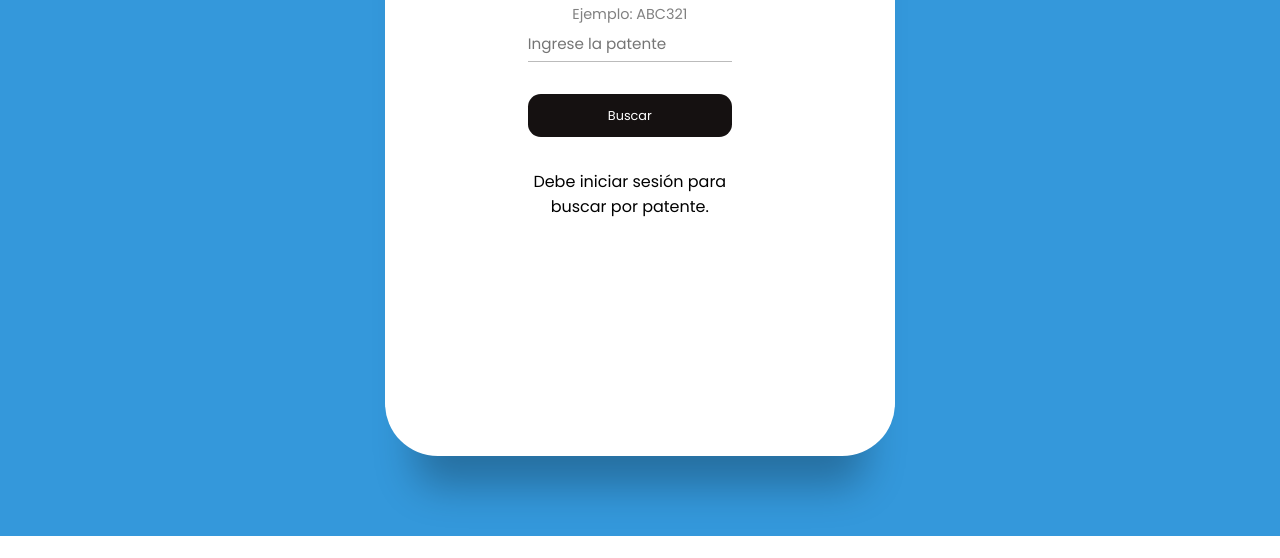
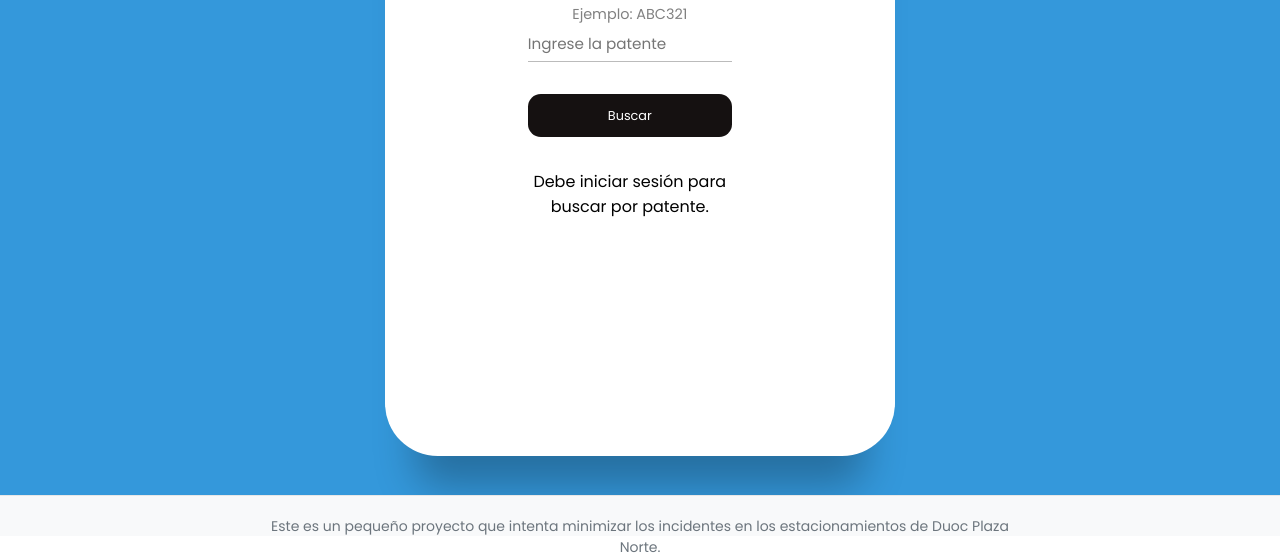
Before and after one commit to zkin1/PatentesD, a plain HTML site: page html/index.html in a window 1280 px wide. Shown: the part 356-914 px from the top of the page. Before the commit the page ends 892 px from the top, so only its background shows below. Drawn offline with nearby package versions, Linux system fonts and the light colour scheme.

Commit message:
agregue el footer a la pagina

```diff
--- a/css/style.css
+++ b/css/style.css
@@ -11,6 +11,11 @@
 body,
 input {
   font-family: "Poppins", sans-serif;
+}
+
+html {
+  min-height: 100%;
+  position: relative;
 }
 
 main {
@@ -273,3 +278,27 @@ main.sign-up-mode .forms-wrap {
 scan{
     color: yellow;
 }
+
+.footer {
+  flex-shrink: 0;
+  background-color: #f8f9fa;
+  padding: 20px 0;
+  text-align: center;
+  position: absolute;
+  bottom: 0;
+  width: 100%;
+  height: 40px;
+  border-top: 1px solid #e7e7e7;
+}
+
+.footer-content {
+  max-width: 800px;
+  margin: 0 auto;
+  padding: 0 20px;
+}
+
+.footer p {
+  margin: 0;
+  color: #6c757d;
+  font-size: 14px;
+}
--- a/html/index.html
+++ b/html/index.html
@@ -67,6 +67,14 @@
       </div>
     </div>
   </main>
+
+  <footer class="footer">
+    <div class="footer-content">
+      <p>Este es un pequeño proyecto que intenta minimizar los incidentes en los estacionamientos de Duoc Plaza Norte.</p>
+    </div>
+  </footer>
+
   <script src="../js/script.js"></script>
+
 </body>
 </html>
```
